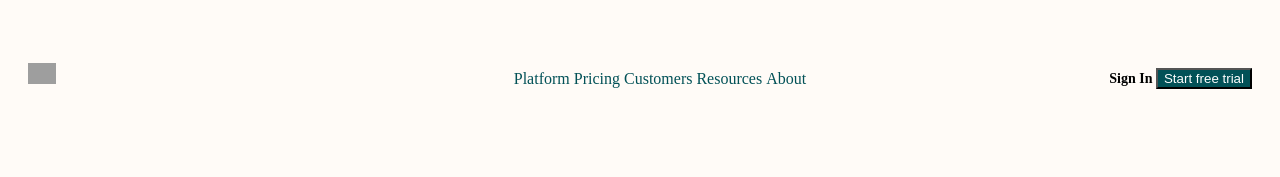
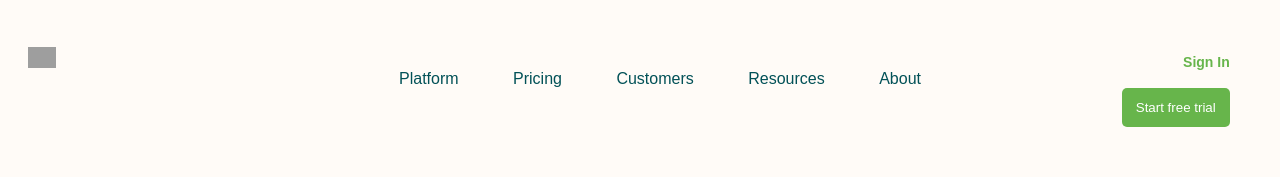
Before and after one commit to alfonsogalguera/Javascript-fullstack-bedu, a plain HTML site: page Capitulo-1/index.html in a window 1280 px wide. Shown: the top 177 px of the page. Drawn offline with Linux system fonts and the light colour scheme; grey boxes are pictures that could not be loaded.

Commit message:
reto4
reto4

```diff
--- a/Capitulo-1/estilos.css
+++ b/Capitulo-1/estilos.css
@@ -21,10 +21,13 @@ button {
 .header {
   margin: 40px 20px 0;
   font-size: 0;
+  height: 45px;
+  font-family: sans-serif;
 }
 
 li {
   display: inline;
+  margin: 0 25px;
 }
 
 .header > * {
@@ -51,11 +54,25 @@ li {
 }
 
 .actions {
-  width: 15%;
+  width: 14%;
   text-align: right;
   font-size: 14px;
   font-weight: 600;
 }
+.actions > *{
+  margin: 0 10px;
+}
+.actions a{
+  color: #67b54b;
+}
+.actions button{
+  color: white;
+  background-color: #67b54b;
+  padding: 12px 14px;
+  border: 0;
+  border-radius: 5px;
+}
 .main{
-  margin: 100px 0 0 0;
+  margin: 140px 0 0 0;
+  text-align: center;
 }
```
